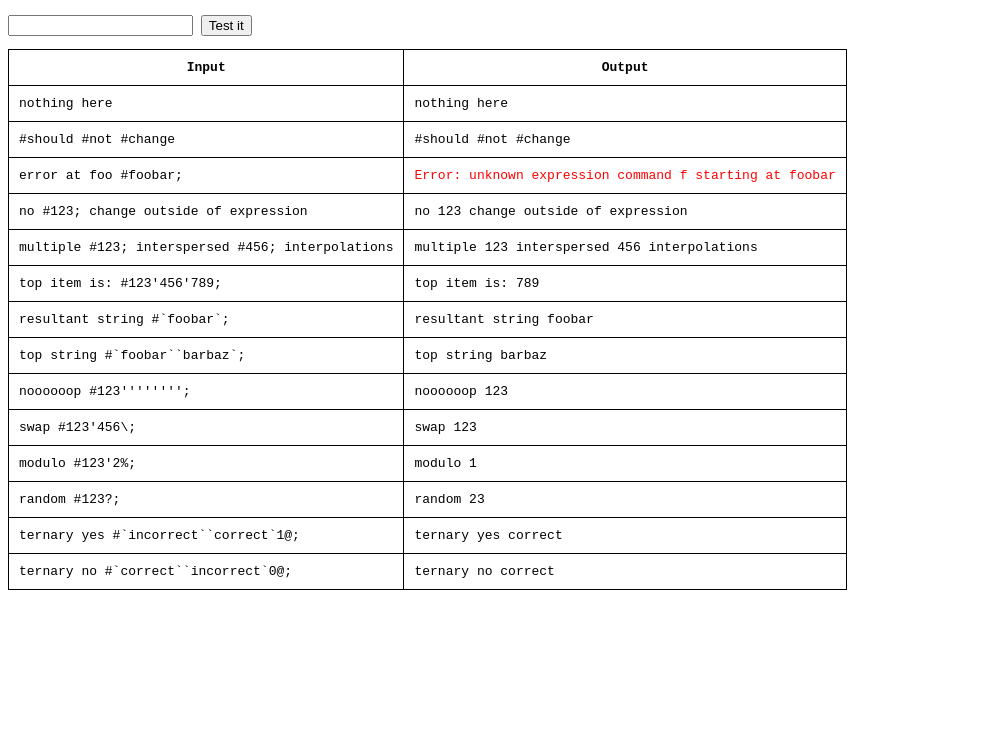
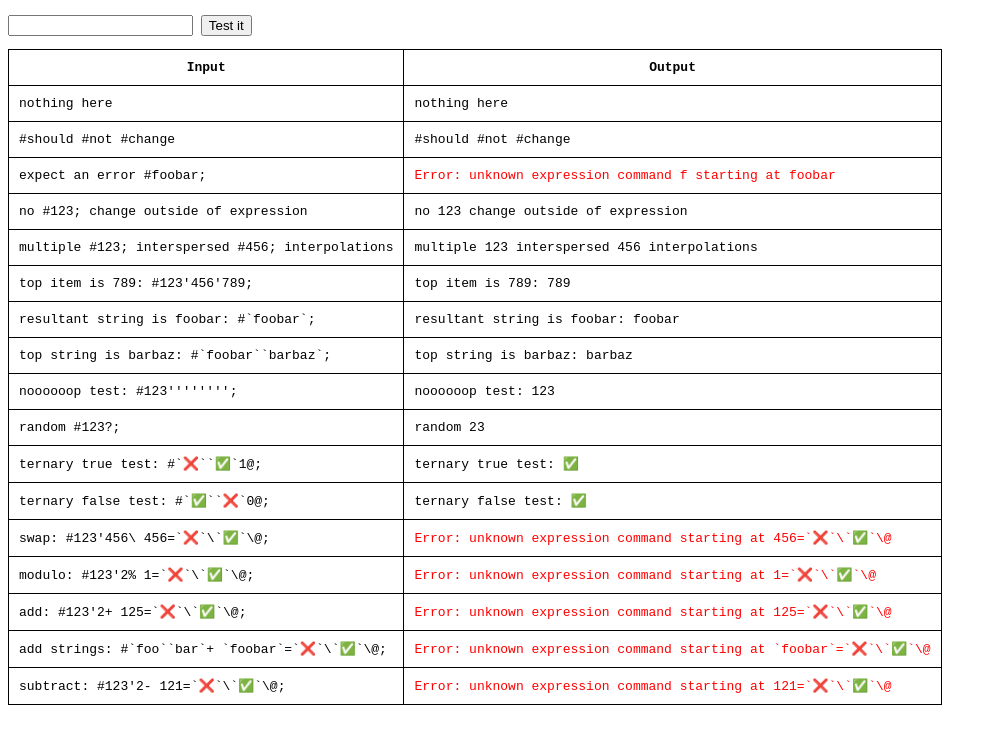
Before and after one commit to dragoncoder047/ca-experiments, a plain HTML site: page langton-music/interpoltest.html in a window 1280 px wide. Shown: the part 50-794 px from the top of the page, without its empty margins (0-997 px from the left). Drawn offline with Linux system fonts and the light colour scheme.

Commit message:
Update interpoltest.html

```diff
--- a/langton-music/interpoltest.html
+++ b/langton-music/interpoltest.html
@@ -3,7 +3,7 @@
     <head>
         <title>Interpolator test</title>
         <style>
-            body { font-family: monospace }
+            body { font-family: monospace; tab-width: 8 }
             table, th, td { border: 1px solid black; border-collapse: collapse; padding: 10px }
         </style>
     </head>
@@ -60,18 +60,21 @@
             [
                 'nothing here',
                 '#should #not #change',
-                'error at foo #foobar;',
+                'expect an error #foobar;',
                 'no #123; change outside of expression',
                 'multiple #123; interspersed #456; interpolations',
-                'top item is: #123\'456\'789;',
-                'resultant string #`foobar`;',
-                'top string #`foobar``barbaz`;',
-                'noooooop #123\'\'\'\'\'\'\'\';',
-                'swap #123\'456\\;',
-                'modulo #123\'2%;',
+                'top item is 789: #123\'456\'789;',
+                'resultant string is foobar: #`foobar`;',
+                'top string is barbaz: #`foobar``barbaz`;',
+                'noooooop test: #123\'\'\'\'\'\'\'\';',
                 'random #123?;',
-                'ternary yes #`incorrect``correct`1@;',
-                'ternary no #`correct``incorrect`0@;',
+                'ternary true test:\t\t#`❌``✅`1@;',
+                'ternary false test:\t\t#`✅``❌`0@;',
+                'swap:\t\t#123\'456\\\t\t456=`❌`\\`✅`\\@;',
+                'modulo:\t\t#123\'2%\t\t1=`❌`\\`✅`\\@;',
+                'add:\t\t#123\'2+\t\t125=`❌`\\`✅`\\@;',
+                'add strings:\t\t#`foo``bar`+\t\t`foobar`=`❌`\\`✅`\\@;',
+                'subtract:\t\t#123\'2-\t\t121=`❌`\\`✅`\\@;',
             ].forEach(runTest);
         </script>
     </body>
```
